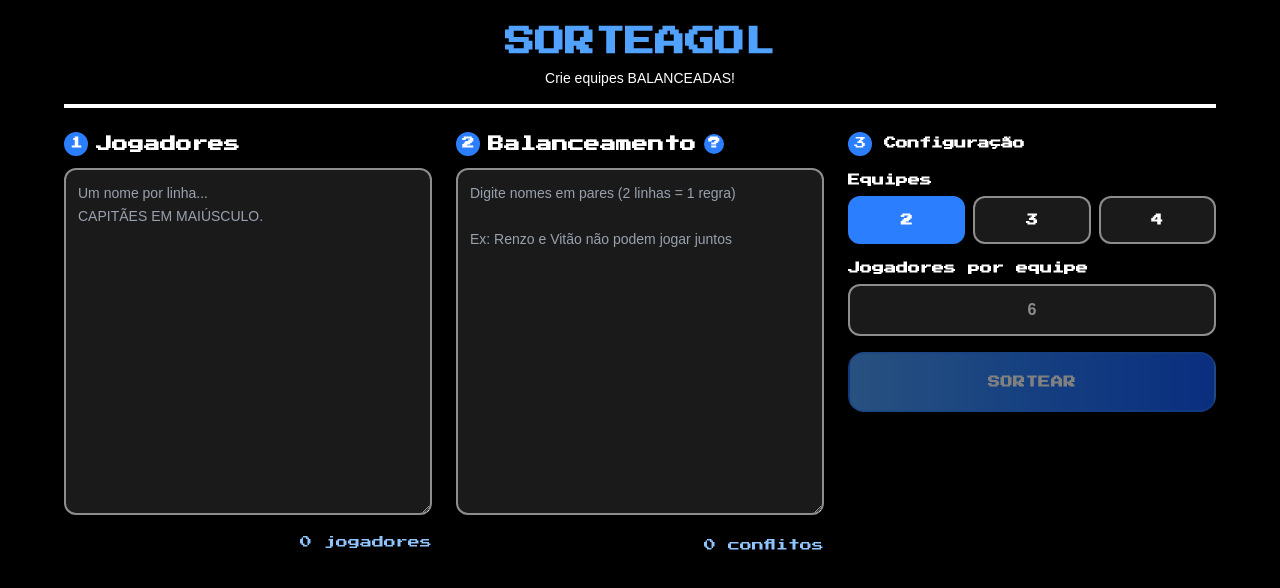
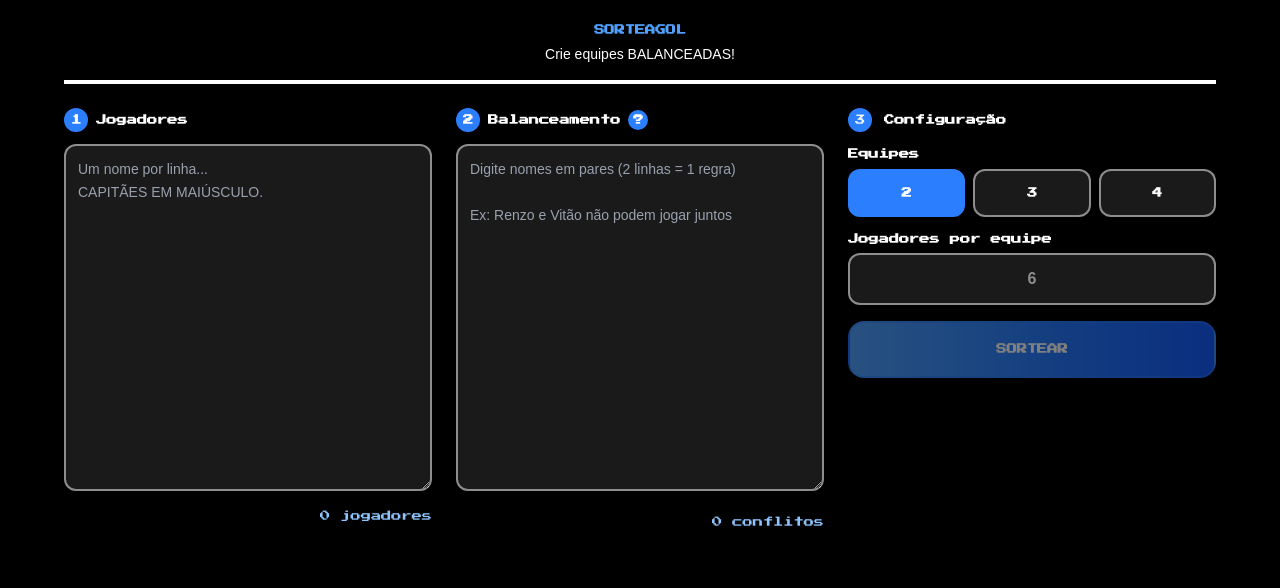
Before and after one commit to justRenzinza/sorteagol, a Next.js app: page / in a window 1280 px wide. Shown: the top 588 px of the page. Built offline with nearby package versions, Linux system fonts and the light colour scheme.

Commit message:
mais alteraçoes no globals.css

```diff
--- a/src/app/globals.css
+++ b/src/app/globals.css
@@ -11,30 +11,58 @@ body {
 	font-family: Arial, Helvetica, sans-serif;
 }
 
-/* Fonte Pixel */
+/* Fonte Pixel - APLICA EM TUDO */
 .font-pixel,
-.font-pixel * {
+.font-pixel *,
+.font-pixel button,
+.font-pixel span,
+.font-pixel label,
+.font-pixel h1,
+.font-pixel h2,
+.font-pixel h3,
+.font-pixel p,
+.font-pixel div {
 	font-family: 'Press Start 2P', monospace !important;
 }
 
-/* Tamanhos da fonte pixel */
+/* Tamanhos padrão */
+.font-pixel,
 .font-pixel * {
-	font-size: 0.75rem !important;
-	line-height: 1.1 !important;
-	letter-spacing: -0.025em !important;
+	font-size: 0.65rem !important;
+	line-height: 1.2 !important;
+	letter-spacing: -0.02em !important;
 }
 
+/* Labels e textos médios */
 .font-pixel label,
-.font-pixel h3 {
-	font-size: 0.75rem !important;
+.font-pixel span {
+	font-size: 0.65rem !important;
 }
 
+/* Títulos H3 */
+.font-pixel h3 {
+	font-size: 0.8rem !important;
+}
+
+/* Títulos H2 */
+.font-pixel h2 {
+	font-size: 1rem !important;
+}
+
+/* Títulos H1 principais */
 .font-pixel h1 {
 	font-size: 1.4rem !important;
 }
 
-.font-pixel h2 {
-	font-size: 1rem !important;
+/* Botões */
+.font-pixel button {
+	font-size: 0.65rem !important;
+}
+
+/* Inputs */
+.font-pixel input,
+.font-pixel textarea {
+	font-family: 'Press Start 2P', monospace !important;
 }
 
 /* Previne zoom em inputs mobile */
```
